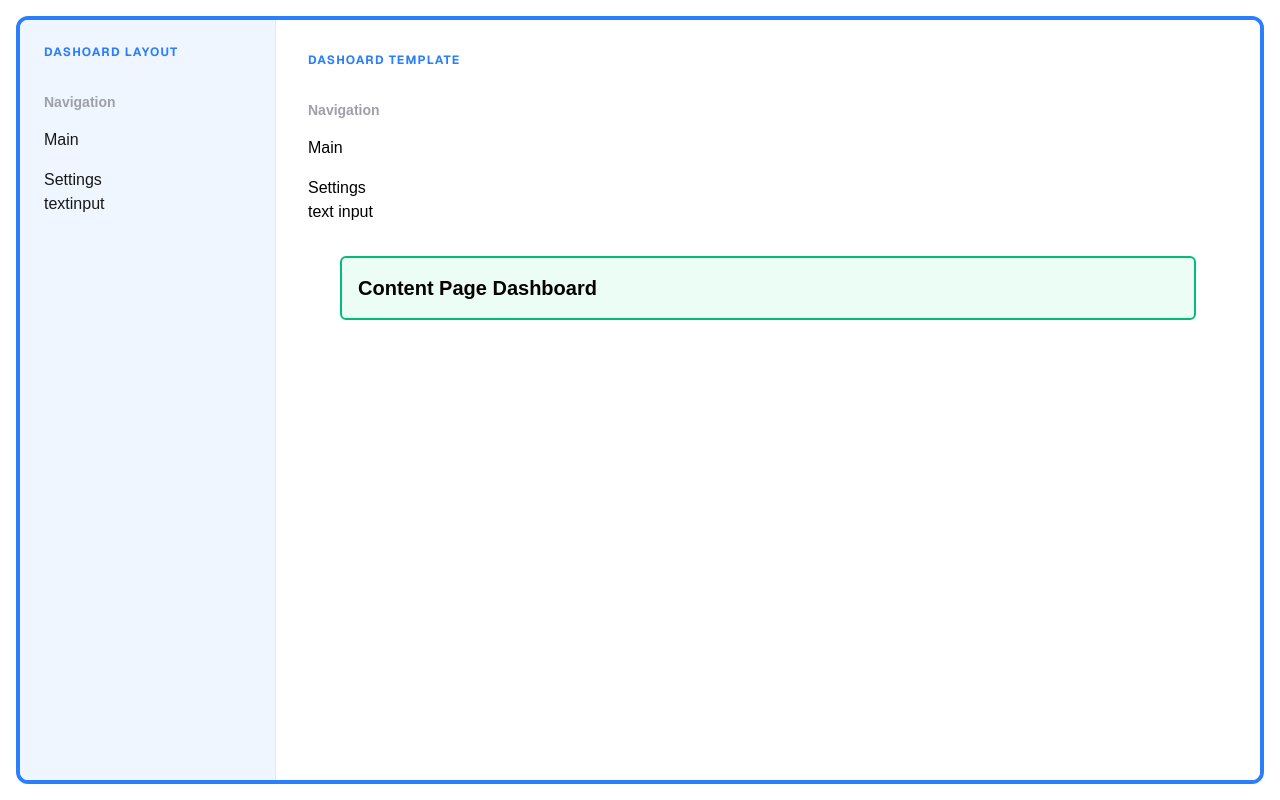
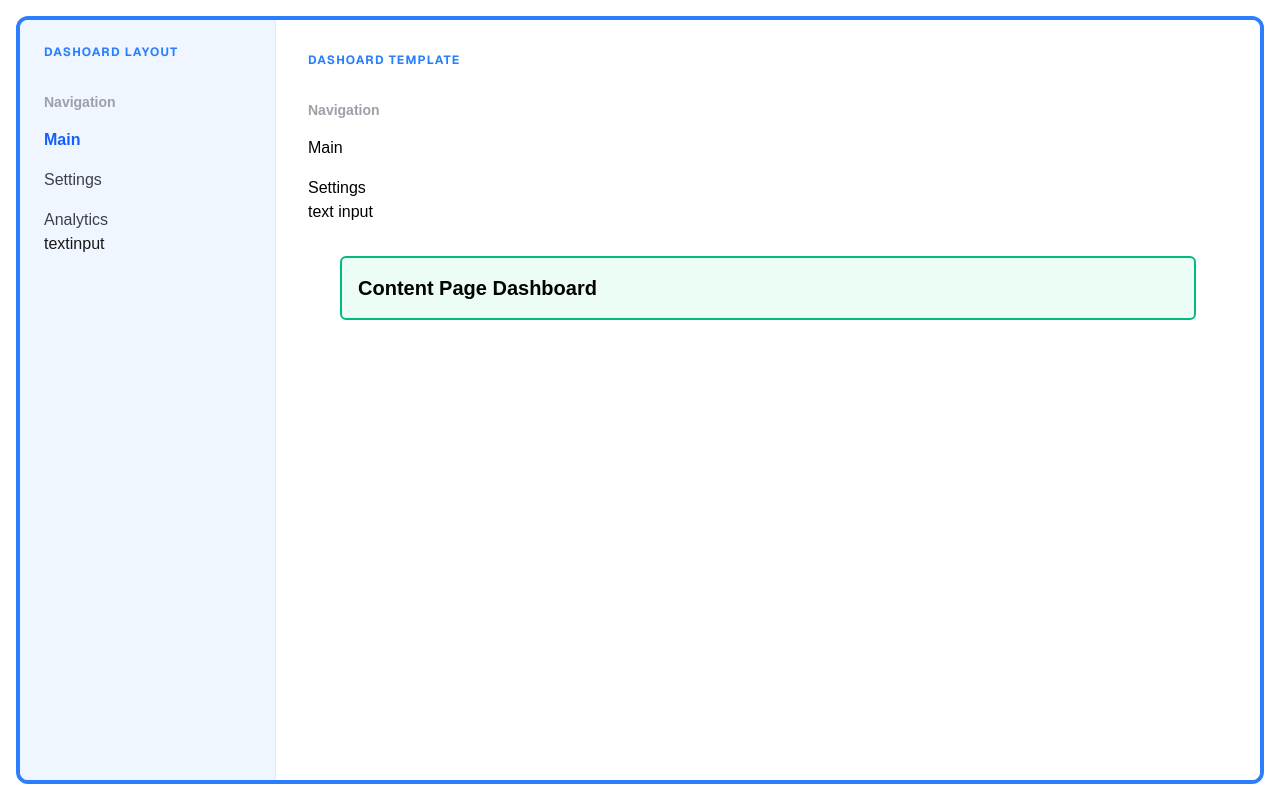
Before and after one commit to kyrylo-ly/rp-mvp, a Next.js app: page /dashboard in a window 1280 px wide. Built offline with nearby package versions, Linux system fonts and the light colour scheme.

Commit message:
usePathname

```diff
--- a/src/app/dashboard/layout.tsx
+++ b/src/app/dashboard/layout.tsx
@@ -1,42 +1,14 @@
-"use client";
-import Link from "next/link";
-import { useState, type ReactNode } from "react";
+import SideBar from "@/components/layout/sidebar";
+import { type ReactNode } from "react";
 
 interface DashboardLayoutProps {
   children: ReactNode;
 }
 
 export default function DashboardLayout({ children }: DashboardLayoutProps) {
-  const [text, setText] = useState("textinput");
   return (
     <div className="flex flex-row min-h-[calc(100vh-2rem)] border-4 border-blue-500 rounded-xl m-4 overflow-hidden">
-      <aside className="w-64 bg-blue-50 p-6 border-r border-blue-100 flex flex-col">
-        <div className="mb-8 text-xs font-bold text-blue-500 uppercase tracking-widest font-sans">
-          Dashoard Layout
-        </div>
-        <nav className="flex flex-col gap-4">
-          <span className="font-bold text-sm text-zinc-400">Navigation</span>
-          <Link
-            href="/dashboard"
-            className="hover:text-blue-600 transition-colors"
-          >
-            Main
-          </Link>
-          <Link
-            href="/dashboard/settings"
-            className="hover:text-blue-600 transition-colors"
-          >
-            Settings
-          </Link>
-        </nav>
-        <input
-          type="text"
-          value={text}
-          onChange={(e) => setText(e.target.value)}
-          name=""
-          id=""
-        />
-      </aside>
+      <SideBar />
       <main className="flex-1 flex flex-col bg-white p-8 text-black">
         {children}
       </main>
--- /dev/null
+++ b/src/components/layout/sidebar.tsx
@@ -0,0 +1,46 @@
+"use client";
+import Link from "next/link";
+import { usePathname } from "next/navigation";
+import { useState } from "react";
+
+export default function SideBar() {
+  const [text, setText] = useState("textinput");
+
+  const pathname = usePathname();
+  const menuItems = [
+    { name: "Main", href: "/dashboard" },
+    { name: "Settings", href: "/dashboard/settings" },
+    { name: "Analytics", href: "/dashboard/analytics" },
+  ];
+
+  return (
+    <aside className="w-64 bg-blue-50 p-6 border-r border-blue-100 flex flex-col">
+      <div className="mb-8 text-xs font-bold text-blue-500 uppercase tracking-widest font-sans">
+        Dashoard Layout
+      </div>
+      <nav className="flex flex-col gap-4">
+        <span className="font-bold text-sm text-zinc-400">Navigation</span>
+        {menuItems.map((item, index) => {
+          const isActive = pathname === item.href;
+
+          return (
+            <Link
+              key={index}
+              href={item.href}
+              className={`transition-colors ${isActive ? "text-blue-600 font-bold" : "hover:text-zinc-400 text-zinc-700"}`}
+            >
+              {item.name}
+            </Link>
+          );
+        })}
+      </nav>
+      <input
+        type="text"
+        value={text}
+        onChange={(e) => setText(e.target.value)}
+        name=""
+        id=""
+      />
+    </aside>
+  );
+}
```
Also changed, not shown: src/components/hooks/usePathname.tsx (added).
